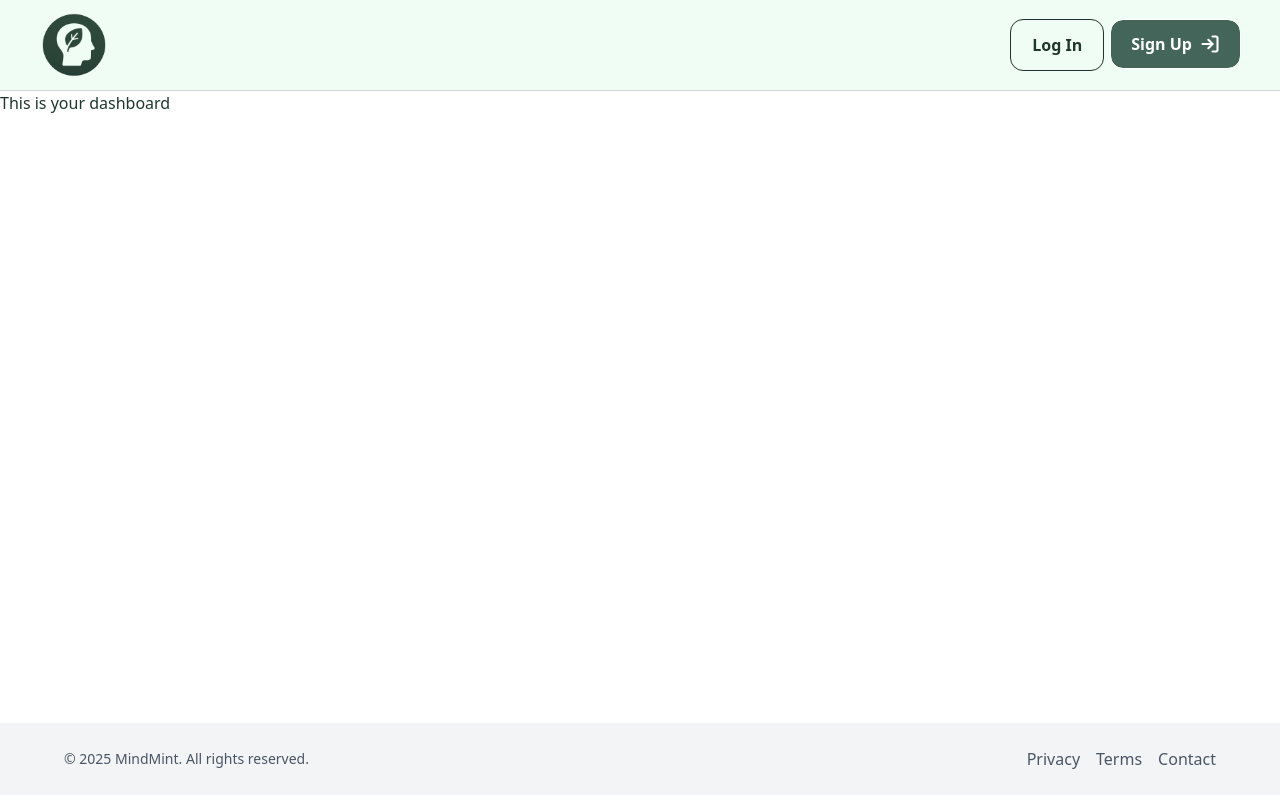
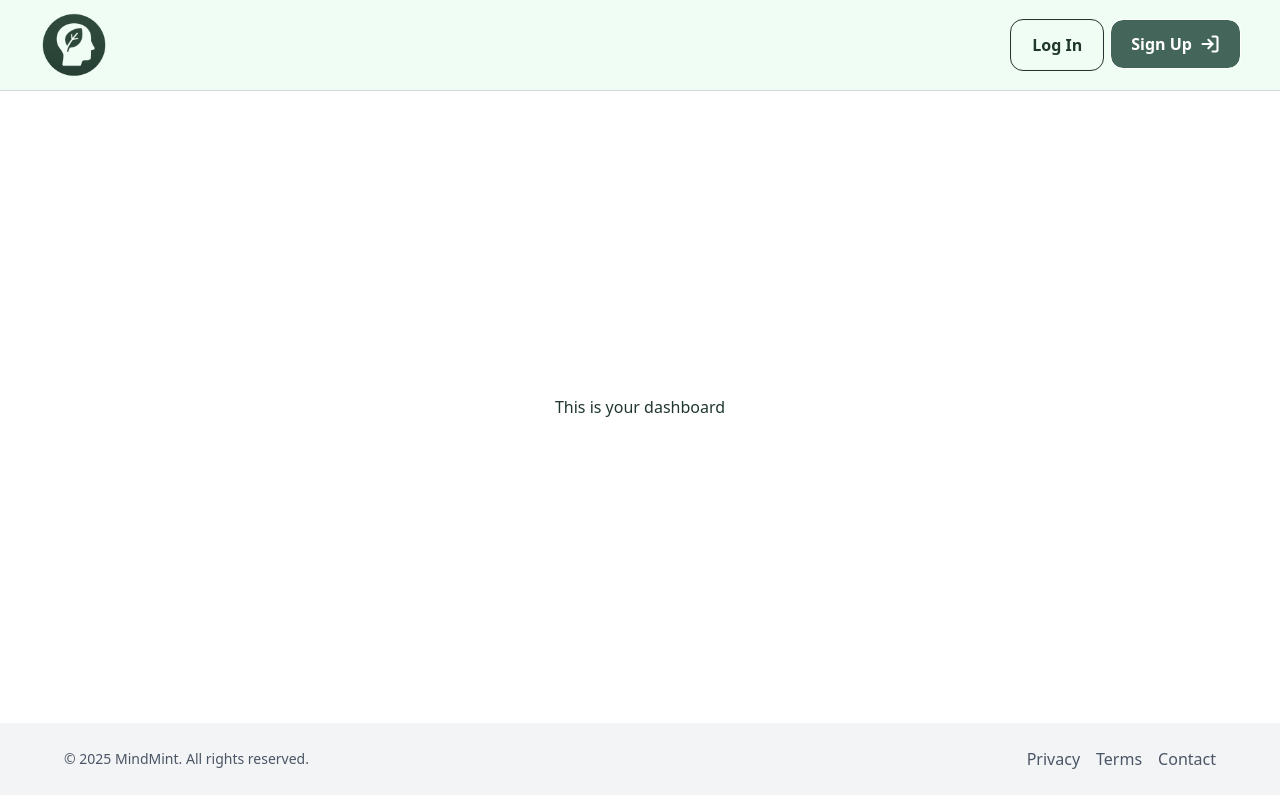
Before and after one commit to nazeeha-kb/CS50x-final-project, a React (Vite) app in the folder client/: page /dashboard in a window 1280 px wide. Built offline with nearby package versions, Linux system fonts and the light colour scheme.

Commit message:
feat(layout): add flex layout for non-home pages

```diff
--- a/client/src/components/Layout.jsx
+++ b/client/src/components/Layout.jsx
@@ -1,16 +1,20 @@
 import React from 'react'
-import { Outlet } from 'react-router-dom'
+import { Outlet, useLocation } from 'react-router-dom'
 import Navbar from './Navbar'
 import Footer from './Footer'
 
 export default function Layout() {
+
+  const location = useLocation();
+  const isHome = location.pathname === '/';
+
   return (
     <>
       <header>
         <Navbar />
       </header>
 
-      <main className="min-h-[79vh]">
+      <main className={`min-h-[79vh]  ${ isHome? "": "flex justify-center items-center"}`}>
         <Outlet />
       </main>
 
```
